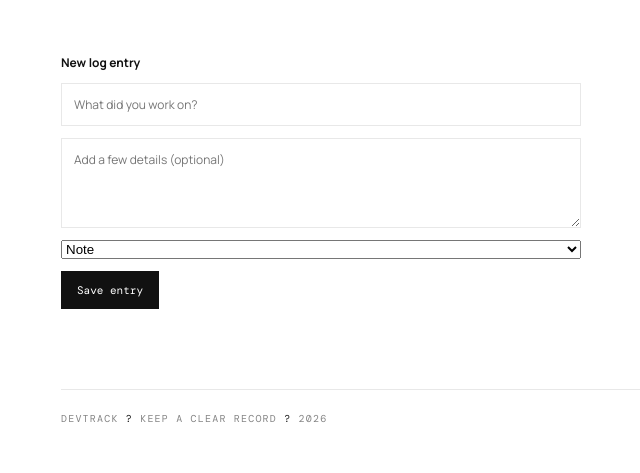
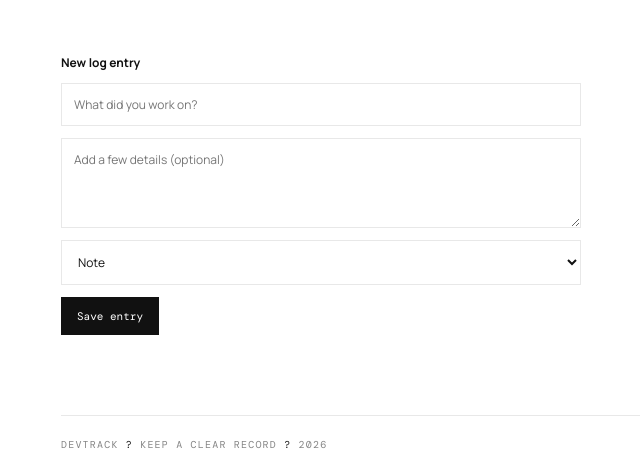
Before and after one commit to RajuSinghRaj/devme, a Flask app: page / in a window 1280 px wide. Shown: the part 1012-1485 px from the top of the page, without its empty margins (119-759 px from the left). Before the commit the page ends 1434 px from the top, so only its background shows below. Run offline with Flask 3, Linux system fonts and the light colour scheme; data that the repository does not hold is empty.

Commit message:
style: match category selector to entry form

```diff
--- a/static/style.css
+++ b/static/style.css
@@ -4,3 +4,5 @@
 .new-entry{background:#111;color:#fff;text-decoration:none;border:0;padding:12px 16px;font:11px 'DM Mono',monospace}.event-list{list-style:none;margin:24px 0;padding:0;border-top:1px solid var(--line)}.event-list li{padding:18px 0;border-bottom:1px solid var(--line);display:flex;justify-content:space-between;gap:20px}.event-list strong{font-size:14px}.event-list p{font-size:12px;color:var(--muted);white-space:pre-wrap}.event-meta{font:9px 'DM Mono',monospace;color:var(--muted);white-space:nowrap}.entry-form{max-width:520px;margin-top:36px;display:grid;gap:12px}.entry-form label{font-size:12px;font-weight:700}.entry-form input,.entry-form textarea{border:1px solid var(--line);padding:12px;font:12px Manrope,Arial,sans-serif}.entry-form textarea{min-height:90px;resize:vertical}.entry-form button{justify-self:start;background:#111;color:white;border:0;padding:12px 16px;font:11px 'DM Mono',monospace;cursor:pointer}@media(max-width:600px){.event-list li{display:block}.event-meta{display:block;margin-top:10px}}
 
 .search-form{display:flex;align-items:center;gap:10px;margin-bottom:28px}.search-form label{font:10px 'DM Mono',monospace;color:var(--muted);text-transform:uppercase}.search-form input{flex:1;max-width:320px;border:1px solid var(--line);padding:10px;font:12px Manrope,Arial,sans-serif}.search-form button{border:1px solid #111;background:white;padding:10px 14px;font:10px 'DM Mono',monospace;cursor:pointer}
+
+.entry-form select{border:1px solid var(--line);background:white;padding:12px;font:12px Manrope,Arial,sans-serif;color:var(--ink)}
```
